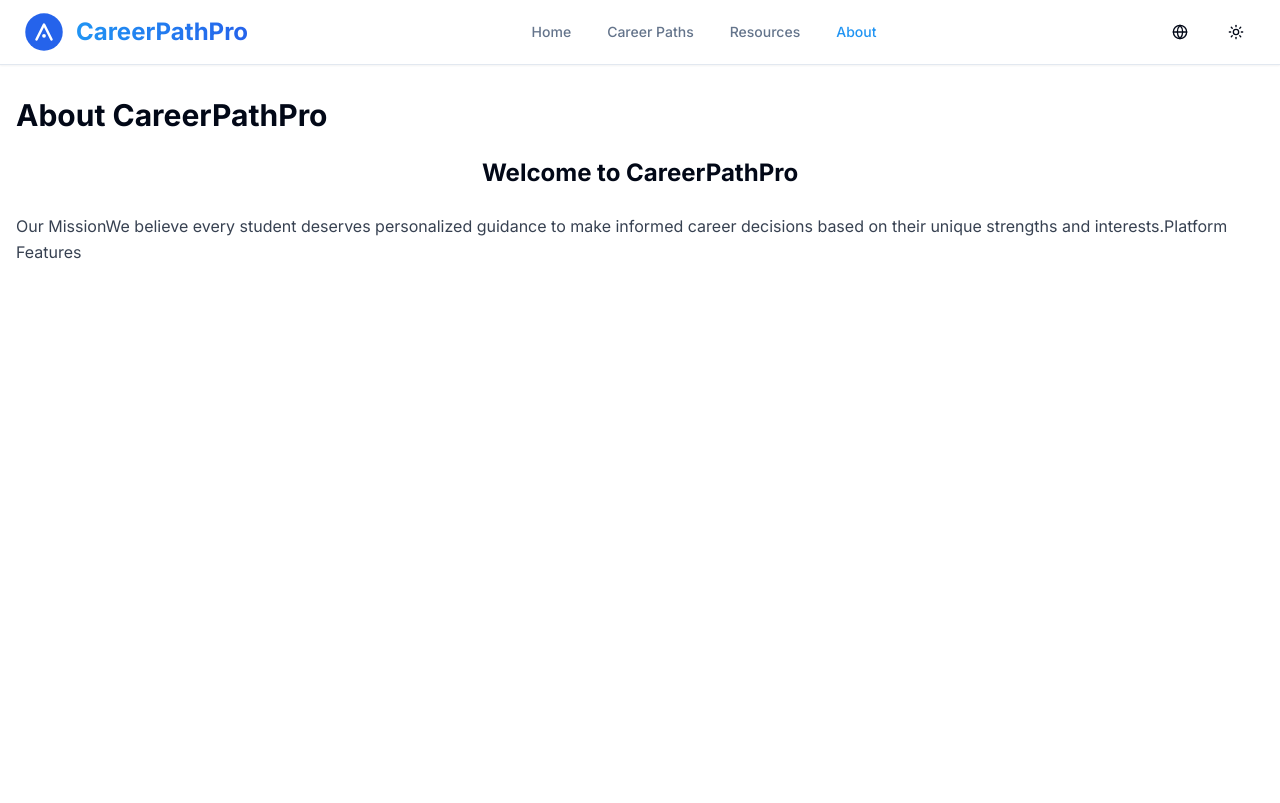
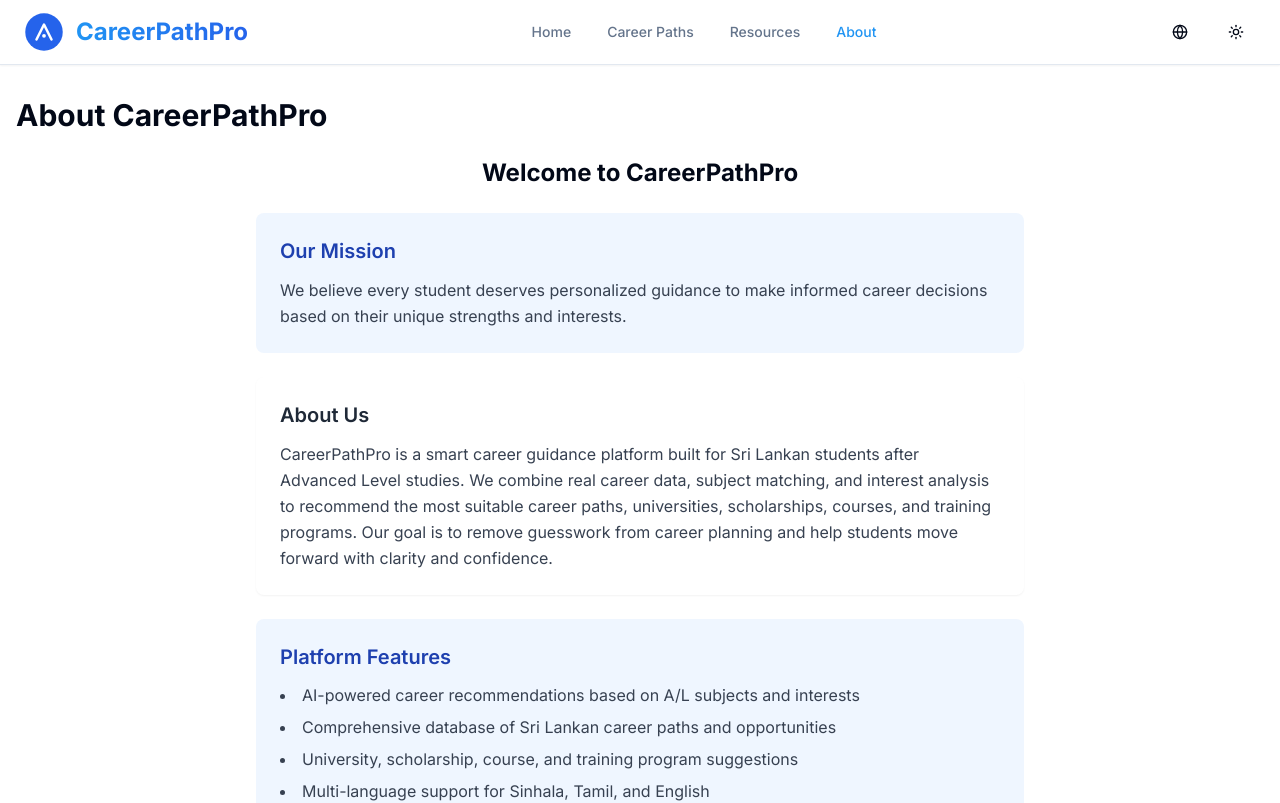
Before and after one commit to ayesh-chamodye/CareerPathPro, a Next.js app: page /about in a window 1280 px wide. Shown: the top 803 px of the page. Built offline with nearby package versions, Linux system fonts and the light colour scheme.

Commit message:
Add proper About page content in EN, SI, and TA

```diff
--- a/app/locales/en/translation.json
+++ b/app/locales/en/translation.json
@@ -37,7 +37,8 @@
     "welcome": "Welcome to CareerPathPro",
     "mission": "Our Mission",
     "believe": "We believe every student deserves personalized guidance to make informed career decisions based on their unique strengths and interests.",
-    "platform": "Platform Features"
+    "platform": "Platform Features",
+    "description": "CareerPathPro is a smart career guidance platform built for Sri Lankan students after Advanced Level studies. We combine real career data, subject matching, and interest analysis to recommend the most suitable career paths, universities, scholarships, courses, and training programs. Our goal is to remove guesswork from career planning and help students move forward with clarity and confidence."
   },
   "careers": {
     "title": "Career Paths",
--- a/app/locales/si/translation.json
+++ b/app/locales/si/translation.json
@@ -36,8 +36,9 @@
     "title": "CareerPathPro ගැන",
     "welcome": "CareerPathPro වෙත සාදරයෙන් පිළිගන්න",
     "mission": "අපගේ මෙහෙවර",
-    "believe": "අප විශ්වාස කරන්නේ සෑම අයෙකුටම ඔවුන්ගේ අදන්ත සහ අවශ්‍යතා මත පදනම් වූ තොරතුරු තෝරාගැනීම සඳහා පුද්ගලික化 රඳා පැවතීම අවශ්‍ය බවයි.",
-    "platform": "පද්ධති විශේෂාංග"
+    "believe": "අප විශ්වාස කරන්නේ සෑම අයෙකුටම ඔවුන්ගේ අදන්ත සහ අවශ්‍යතා මත පදනම් වූ තොරතුරු තෝරාගැනීම සඳහා පුද්ගලික රඳා පැවතීම අවශ්‍ය බවයි.",
+    "platform": "පද්ධති විශේෂාංග",
+    "description": "CareerPathPro යනු උසස් පෙළ පාසල් සිසුන් සඳහා නිර්මාණය කරන බුද්ධිමය වෘත්තීය මාර්ග පෙන්වුම් පද්ධතියයි. අපි වෘත්තීය තොරතුරු, විෂය ගැලපීම සහ අවශ්‍යතා විශ්ලේෂණය අනුව වැඩිදියුණු කරන ලද වෘත්තීය මාර්ග, විශ්වවිද්‍යාල, ශිෂ්‍යත්ව, පාඨමාලා සහ පුහුණු වැඩමුළු නිර්දේශ කරමු. අපගේ අරමුණ වෘත්තීය අනිවාර්යයක් ගැන සැක සහාය නොවන ලෙස සිසුන්ට හැකි ස්ථානයට යෑමට උපකාරී වෙමි."
   },
   "careers": {
     "title": "වෘත්තීය මාර්ග",
--- a/app/locales/ta/translation.json
+++ b/app/locales/ta/translation.json
@@ -36,8 +36,9 @@
     "title": "CareerPathPro பற்றி",
     "welcome": "CareerPathPro க்கு வரவேற்கிறோம்",
     "mission": "எங்கள் பணி",
-    "believe": "ஒவ்வொரு மாணவருக்கும் அவர்களின் தனித்துவ பலங்கள் மற்றும் ஆர்வங்களின் அடிப்படையில் தகவல்களை எடுக்கும் தனிப்பயனாக்கப்பட்ட வழிகாட்டுதன் தேவை என்று நாங்கள் நம்புகிறோம்.",
-    "platform": "தள அம்சங்கள்"
+    "believe": "ஒவ்வொரு மாணவருக்கும் அவர்களின் தனித்துவ பலங்கள் மற்றும் ஆர்வங்களின் அடிப்படையில் தகவல்களை எடுக்கும் தனிப்பயனாக்கப்பட்ட வழிகாட்டுதல் தேவை என்று நாங்கள் நம்புகிறோம்.",
+    "platform": "தள அம்சங்கள்",
+    "description": "CareerPathPro is a smart career guidance platform built for Sri Lankan students after Advanced Level studies. We combine real career data, subject matching, and interest analysis to recommend suitable career paths, universities, scholarships, courses, and training programs. Our goal is to remove guesswork from career planning and help students move forward with clarity and confidence."
   },
   "careers": {
     "title": "வேலைவாய்ப்பு பாதைகள்",
--- a/app/pages/AboutPage.tsx
+++ b/app/pages/AboutPage.tsx
@@ -16,12 +16,34 @@ const AboutPage = () => {
     <div className="min-h-screen flex flex-col">
       <main className="flex-grow container mx-auto px-4 py-8">
         <h1 className="text-3xl font-bold mb-6">{t('about.title')}</h1>
-        <center><h1 className="text-2xl font-bold mb-6">{t('about.welcome')}</h1></center>
-        <p className="text-gray-700 leading-relaxed">
-          {t('about.mission')}
-          {t('about.believe')}
-          {t('about.platform')}
-        </p>
+        <center><h2 className="text-2xl font-bold mb-6">{t('about.welcome')}</h2></center>
+
+        <div className="max-w-3xl mx-auto space-y-6">
+          <div className="bg-blue-50 dark:bg-blue-900/30 p-6 rounded-lg">
+            <h3 className="text-xl font-semibold mb-3 text-blue-800 dark:text-blue-200">{t('about.mission')}</h3>
+            <p className="text-gray-700 dark:text-gray-300 leading-relaxed">
+              {t('about.believe')}
+            </p>
+          </div>
+
+          <div className="bg-white dark:bg-gray-800 p-6 rounded-lg shadow-sm">
+            <h3 className="text-xl font-semibold mb-3 text-gray-800 dark:text-gray-100">About Us</h3>
+            <p className="text-gray-700 dark:text-gray-300 leading-relaxed">
+              {t('about.description')}
+            </p>
+          </div>
+
+          <div className="bg-blue-50 dark:bg-blue-900/30 p-6 rounded-lg">
+            <h3 className="text-xl font-semibold mb-3 text-blue-800 dark:text-blue-200">{t('about.platform')}</h3>
+            <ul className="list-disc list-inside text-gray-700 dark:text-gray-300 space-y-2">
+              <li>AI-powered career recommendations based on A/L subjects and interests</li>
+              <li>Comprehensive database of Sri Lankan career paths and opportunities</li>
+              <li>University, scholarship, course, and training program suggestions</li>
+              <li>Multi-language support for Sinhala, Tamil, and English</li>
+              <li>Personalized guidance tailored to each student's unique profile</li>
+            </ul>
+          </div>
+        </div>
       </main>
     </div>
   );
```
